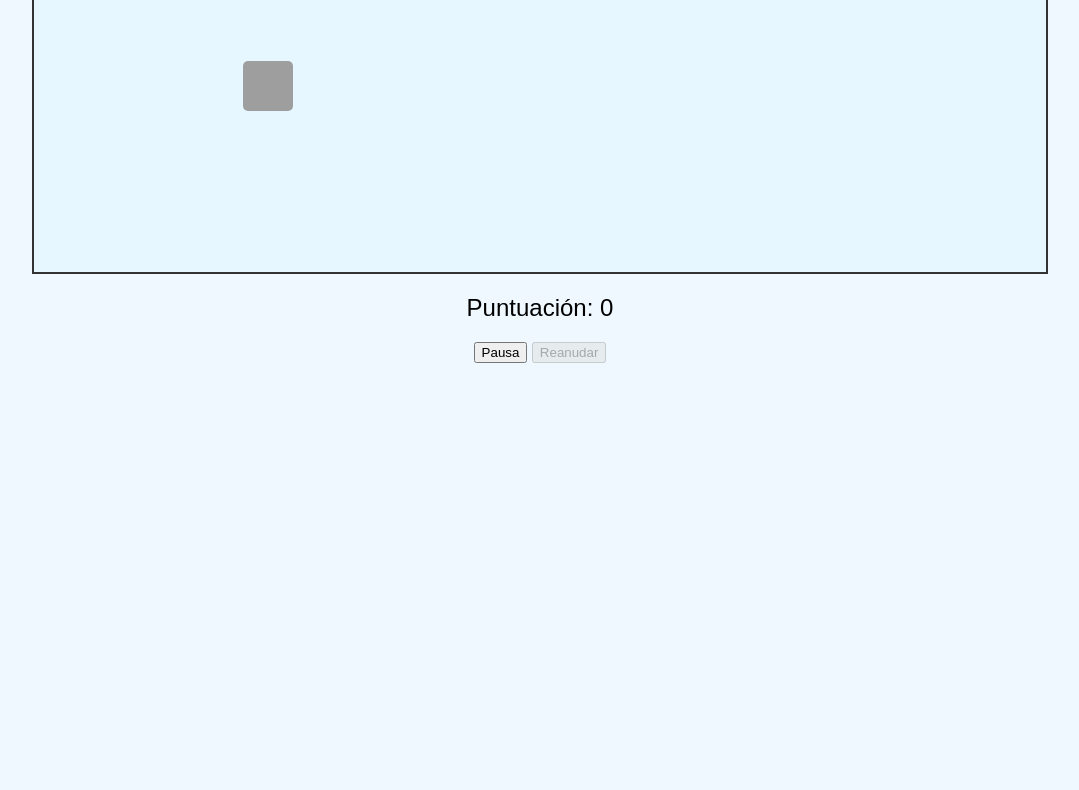
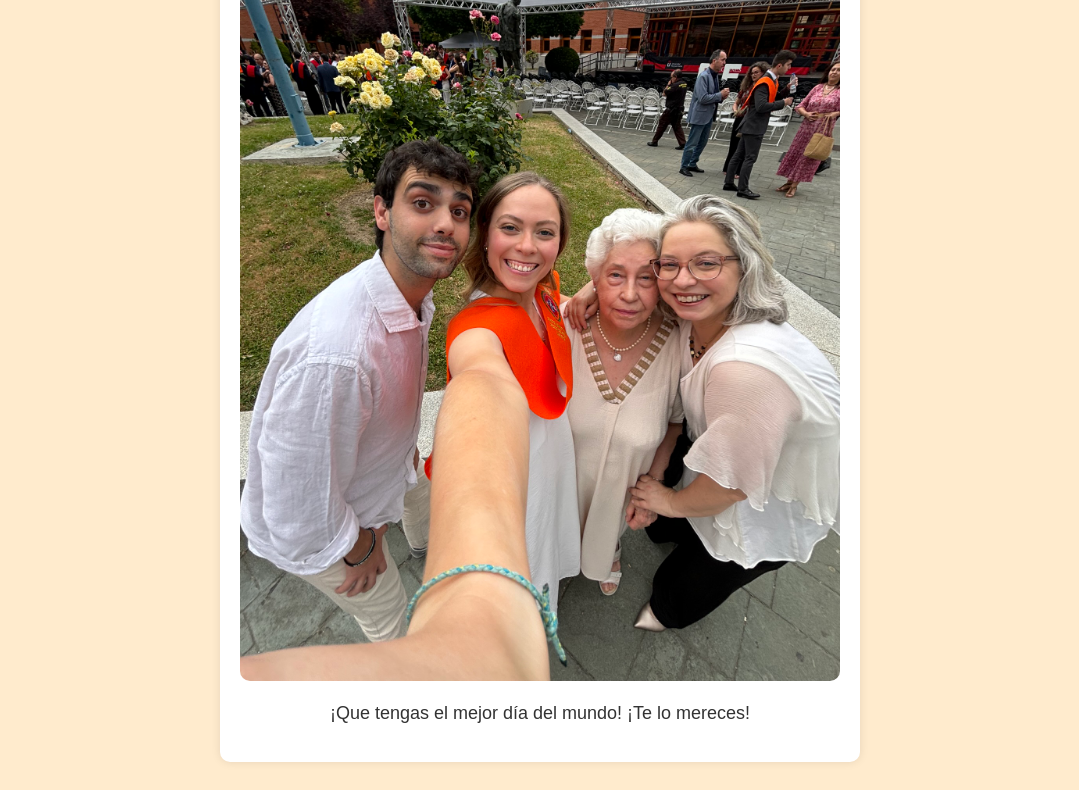
Before and after one commit to guillebielza/pivi_2025, a plain HTML site: page index.html in a window 1280 px wide. Shown: the part 248-1038 px from the top of the page, without its empty margins (100-1179 px from the left). Before the commit the page ends 800 px from the top, so only its background shows below. Drawn offline with Linux system fonts and the light colour scheme; grey boxes are pictures that could not be loaded.

Commit message:
Add files via upload

```diff
--- a/index.html
+++ b/index.html
@@ -3,113 +3,40 @@
 <head>
     <meta charset="UTF-8">
     <meta name="viewport" content="width=device-width, initial-scale=1.0">
-    <title>¡Caza el Sujeto!</title>
+    <title>¡Feliz Cumpleaños!</title>
     <style>
         body {
             font-family: Arial, sans-serif;
             text-align: center;
-            background-color: #f0f8ff;
+            background-color: #ffebcd;
+            padding: 20px;
+        }
+        .container {
+            max-width: 600px;
+            margin: auto;
+            background: white;
+            padding: 20px;
+            border-radius: 10px;
+            box-shadow: 0 0 10px rgba(0, 0, 0, 0.1);
         }
         h1 {
+            color: #ff4500;
+        }
+        img {
+            max-width: 100%;
+            border-radius: 10px;
+        }
+        p {
+            font-size: 18px;
             color: #333;
-        }
-        #game-area {
-            position: relative;
-            width: 80%;
-            height: 400px;
-            margin: 20px auto;
-            border: 2px solid #333;
-            background-color: #e6f7ff;
-        }
-        #square {
-            position: absolute;
-            width: 50px;
-            height: 50px;
-            background-image: url('Sujeto.png');
-            background-size: cover;
-            border-radius: 5px;
-            cursor: pointer;
-        }
-        #score {
-            font-size: 24px;
-            margin-top: 10px;
-        }
-        #controls {
-            position: relative;
-            margin-top: 20px;
         }
     </style>
 </head>
 <body>
-    <h1>¡Caza a tu chavalito favorito!</h1>
-    <p>Haz clic en la imagen antes de que desaparezca para ganar puntos.</p>
-    <div id="game-area">
-        <div id="square"></div>
+    <div class="container">
+        <h1>🎉 ¡Feliz Cumpleaños, Ángela! 🎂</h1>
+        <img src="IMG_6951.jpeg" alt="Imagen de cumpleaños">
+        <p>¡Que tengas el mejor día del mundo! ¡Te lo mereces!</p>
     </div>
-    <div id="score">Puntuación: 0</div>
-    <div id="controls">
-        <button id="pause-btn">Pausa</button>
-        <button id="resume-btn" disabled>Reanudar</button>
-    </div>
-
-    <script>
-        const square = document.getElementById('square');
-        const gameArea = document.getElementById('game-area');
-        const scoreDisplay = document.getElementById('score');
-        const pauseBtn = document.getElementById('pause-btn');
-        const resumeBtn = document.getElementById('resume-btn');
-
-        let score = 0;
-        let gameInterval;
-        let isPaused = false;
-
-        function moveSquare() {
-            const areaWidth = gameArea.clientWidth - square.clientWidth;
-            const areaHeight = gameArea.clientHeight - square.clientHeight;
-            const newX = Math.floor(Math.random() * areaWidth);
-            const newY = Math.floor(Math.random() * areaHeight);
-            square.style.left = `${newX}px`;
-            square.style.top = `${newY}px`;
-        }
-
-        function increaseScore() {
-            if (!isPaused) {
-                score++;
-                scoreDisplay.textContent = `Puntuación: ${score}`;
-                if (score === 15) {
-                    const popup = confirm('¡Enhorabuena! Has alcanzado 15 puntos. ¿Volver a empezar?');
-                    if (popup) {
-                        score = 0;
-                        scoreDisplay.textContent = `Puntuación: ${score}`;
-                    }
-                }
-                moveSquare();
-            }
-        }
-
-        function startGame() {
-            gameInterval = setInterval(moveSquare, 1000);
-            isPaused = false;
-        }
-
-        function pauseGame() {
-            clearInterval(gameInterval);
-            isPaused = true;
-            pauseBtn.disabled = true;
-            resumeBtn.disabled = false;
-        }
-
-        function resumeGame() {
-            startGame();
-            pauseBtn.disabled = false;
-            resumeBtn.disabled = true;
-        }
-
-        square.addEventListener('click', increaseScore);
-        pauseBtn.addEventListener('click', pauseGame);
-        resumeBtn.addEventListener('click', resumeGame);
-
-        startGame();
-    </script>
 </body>
 </html>
```
Also changed, not shown: IMG_6951.JPEG (added).
